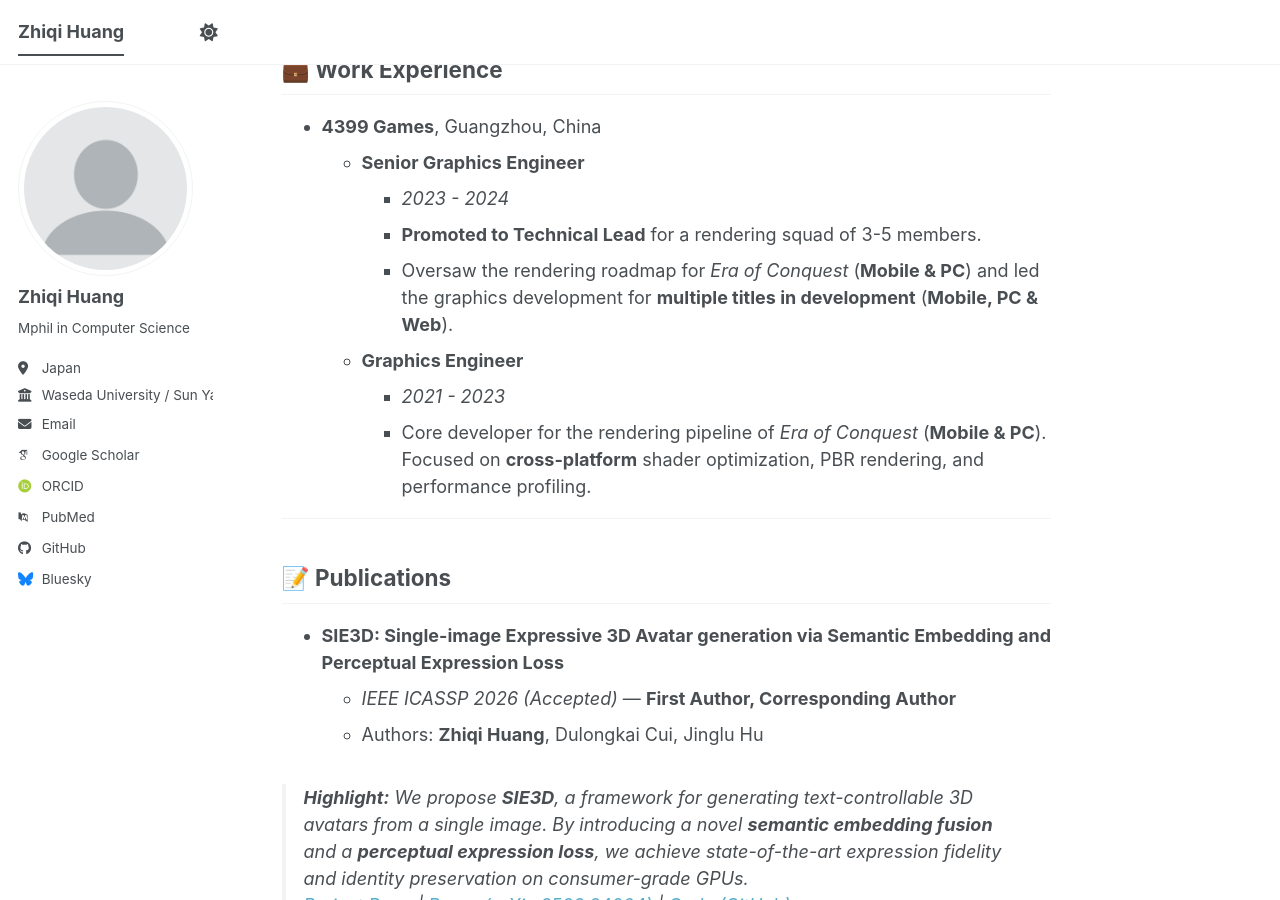
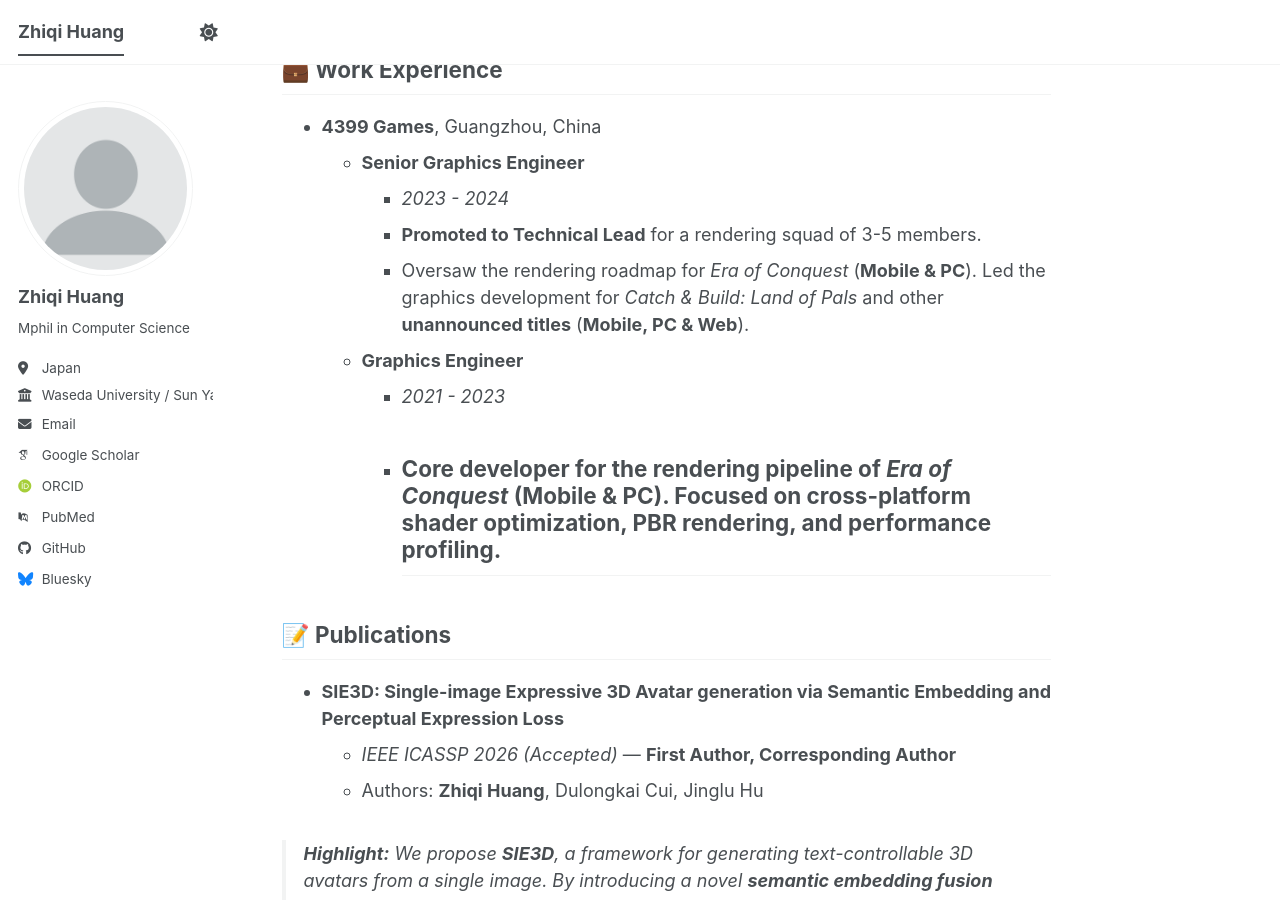
Before and after one commit to huang-zhiqi/huang-zhiqi.github.io, a Jekyll site: the page built from _pages/about.md, in a window 1280 px wide and 900 px high, scrolled down 919 px. Built offline with Jekyll 4.4.1, drawn with Linux system fonts in a browser that asks for light colours; some web fonts are replaced; a script bundle is joined from its source files by our own code; library files that are not in the unit come from our copies.

Commit message:
update the work experience

```diff
--- a/_pages/about.md
+++ b/_pages/about.md
@@ -36,11 +36,10 @@
   * **Senior Graphics Engineer**
     * *2023 - 2024*
     * **Promoted to Technical Lead** for a rendering squad of 3-5 members.
-    * Oversaw the rendering roadmap for *Era of Conquest* (**Mobile & PC**) and led the graphics development for **multiple titles in development** (**Mobile, PC & Web**).
+    * Oversaw the rendering roadmap for *Era of Conquest* (**Mobile & PC**). Led the graphics development for *Catch & Build: Land of Pals* and other **unannounced titles** (**Mobile, PC & Web**).
   * **Graphics Engineer**
     * *2021 - 2023*
     * Core developer for the rendering pipeline of *Era of Conquest* (**Mobile & PC**). Focused on **cross-platform** shader optimization, PBR rendering, and performance profiling.
-
 ---
 
 ## 📝 Publications
```
